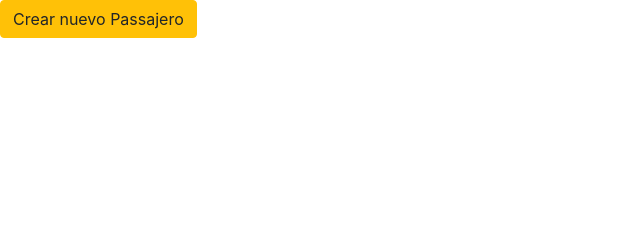
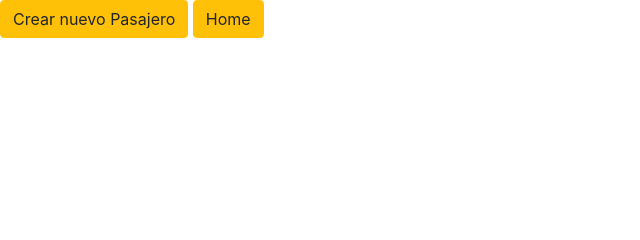
Before and after one commit to ThePacktur/Hostal, a Django app: page /listaPasajero/ in a window 1280 px wide. Shown: the part 186-426 px from the top of the page, without its empty margins (0-640 px from the left). Run offline with Django 4.2, Linux system fonts and the light colour scheme; data that the repository does not hold is empty; some libraries are stand-ins or nearby versions.

Commit message:
Cambios varios
Se hicieron cambios en lista de habitaciones y en su vista.

```diff
--- a/hostalApp/hostalApp/urls.py
+++ b/hostalApp/hostalApp/urls.py
@@ -34,5 +34,6 @@
     path('crearPasajero/', views.crearPasajero, name='crearPasajero'),
     path('editarPasajero/<int:pasajero_id>/', views.editarPasajero, name='editarPasajero'),
     path('eliminarPasajero/<int:pasajero_id>/', views.eliminarPasajero, name='eliminarPasajero'),
-    path('pedirHabitacion', views.pedirHabitacion, name='pedirHabitacion')
+    path('pedirHabitacion', views.pedirHabitacion, name='pedirHabitacion'),
+    path('listadoPedido', views.listaPedido, name='listadoPedido')
 ]
--- a/hostalApp/hotelApp/models.py
+++ b/hostalApp/hotelApp/models.py
@@ -13,7 +13,7 @@
     numberHotel = models.IntegerField(verbose_name="Numero de la direccion del hotel")
 
     def __str__(self):
-        return f'{self.nombreHotel} - {self.direccionHotel}'
+        return f'{self.nombreHotel} - {self.direccionHotel} #{self.numberHotel}'
 
 class Habitacion(models.Model):
     id = models.AutoField(primary_key=True)
--- a/hostalApp/hotelApp/templates/hotelApp/crearHabitacion.html
+++ b/hostalApp/hotelApp/templates/hotelApp/crearHabitacion.html
@@ -21,5 +21,6 @@
         </form>
     </table>
     <a href="{% url 'crearHotel' %}" class="btn btn-warning">Crear Hotel</a>
+    <a href="{% url 'index' %}" class="btn btn-warning">Home</a>
 </body>
 </html>
--- a/hostalApp/hotelApp/templates/hotelApp/crearHotel.html
+++ b/hostalApp/hotelApp/templates/hotelApp/crearHotel.html
@@ -15,6 +15,7 @@
             {% csrf_token %}
             {{ form.as_p }}
             <button type="submit" class="btn btn-primary">Guardar</button>
+            <a href="{% url 'index' %}" class="btn btn-warning">Home</a>
 
         </div>
 
--- a/hostalApp/hotelApp/templates/hotelApp/crearPasajero.html
+++ b/hostalApp/hotelApp/templates/hotelApp/crearPasajero.html
@@ -15,6 +15,7 @@
                 {% csrf_token %}
                 {{ form.as_p }}
                 <button type="submit" class="btn btn-primary">Guardar</button>
+                <a href="{% url 'index' %}" class="btn btn-warning">Home</a>
             </div>
         </div>
     </form>
--- a/hostalApp/hotelApp/templates/hotelApp/editarHabitacion.html
+++ b/hostalApp/hotelApp/templates/hotelApp/editarHabitacion.html
@@ -13,5 +13,6 @@
         {% csrf_token %}
         {{ form.as_p }}
         <button type="submit" class="btn btn-primary">Guardar</button>
+        <a href="{% url 'index' %}" class="btn btn-warning">Home</a>
     </form>
 </html>
--- a/hostalApp/hotelApp/templates/hotelApp/editarHotel.html
+++ b/hostalApp/hotelApp/templates/hotelApp/editarHotel.html
@@ -15,6 +15,7 @@
         {% csrf_token %}
         {{ form.as_p }}
         <button type="submit" class="btn btn-primary"><a href="listadoHotel.html"></a> Guardar</button>
+        <a href="{% url 'index' %}" class="btn btn-warning">Home</a>
     </form>
 </body>
 </html>
--- a/hostalApp/hotelApp/templates/hotelApp/editarPasajero.html
+++ b/hostalApp/hotelApp/templates/hotelApp/editarPasajero.html
@@ -14,6 +14,7 @@
         {% csrf_token %}
         {{ form.as_p }}
         <button type="submit" class="btn btn-primary">Guardar</button>
+        <a href="{% url 'index' %}" class="btn btn-warning">Home</a>
     </form>
 
 </body>
--- a/hostalApp/hotelApp/templates/hotelApp/listadoHotel.html
+++ b/hostalApp/hotelApp/templates/hotelApp/listadoHotel.html
@@ -42,6 +42,7 @@
         </tbody>
     </table>
     <a href="{% url 'crearHotel' %}" class="btn btn-warning">Crear Hotel</a>
+    <a href="{% url 'index' %}" class="btn btn-warning">Home</a>
 
 </body>
 </html>
--- a/hostalApp/hotelApp/templates/hotelApp/listadoPasajero.html
+++ b/hostalApp/hotelApp/templates/hotelApp/listadoPasajero.html
@@ -22,24 +22,26 @@
                 </tr>
             </thead>
             <tbody>
-                {% for pasajeros in pasajero %}
+                {% for pasajero in pasajeros %}
                 <tr>
-                    <td>{{ pasajeros.rutClient }}</td>
-                    <td>{{ pasajeros.nombreClient }}</td>
-                    <td>{{ pasajeros.apellidoClint }}</td>
-                    <td>{{ pasajeros.fonoClient }}</td>
-                    <td>{{ pasajeros.llegadaClient }}</td>
-                    <td>{{ pasajeros.salidaClient }}</td>
+                    <td>{{ pasajero.rutClient }}</td>
+                    <td>{{ pasajero.nombreClient }}</td>
+                    <td>{{ pasajero.apellidoClint }}</td>
+                    <td>{{ pasajero.fonoClient }}</td>
+                    <td>{{ pasajero.llegadaClient }}</td>
+                    <td>{{ pasajero.salidaClient }}</td>
                     <td>
-                        <button><a href="{% url 'editarPasajero' pasajeros.id %}" class="btn btn-primary">Editar</a></button>
-                        <button><a href="{% url 'eliminarPasajero' pasajeros.id %}" class="btn btn-danger">Eliminar</a></button>
+                        <button><a href="{% url 'editarPasajero' pasajero.id %}" class="btn btn-primary">Editar</a></button>
+                        <button><a href="{% url 'eliminarPasajero' pasajero.id %}" class="btn btn-danger">Eliminar</a></button>
                     </td>
                 </tr>
                 {% endfor %}
             </tbody>
         </table>
 
-        <a href="{% url 'crearPasajero' %}" class="btn btn-warning">Crear nuevo Passajero</a>
+        <a href="{% url 'crearPasajero' %}" class="btn btn-warning">Crear nuevo Pasajero</a>
+        <a href="{% url 'index' %}" class="btn btn-warning">Home</a>
+
 
 </body>
 </html>
--- a/hostalApp/hotelApp/templates/hotelApp/pedirHabitacion.html
+++ b/hostalApp/hotelApp/templates/hotelApp/pedirHabitacion.html
@@ -14,7 +14,8 @@
             <div class="col-md-4 mb-3">
                 {% csrf_token %}
                 {{ form.as_p }}
-                <button type="submit" class="btn btn-primary">Guardar</button>
+                <button type="submit" class="btn btn-primary " href={{% url "listadoPedido" %}}>Guardar</button>
+                <a href="{% url 'index' %}" class="btn btn-warning">Home</a>
             </div>
         </div>
     </form>
--- a/hostalApp/hotelApp/views.py
+++ b/hostalApp/hotelApp/views.py
@@ -44,8 +44,8 @@
 
 def listaHabitacion(request):
     habitaciones = Habitacion.objects.all()
-
-    return render(request, 'hotelApp/listadoHabitacion.html', {'habitaciones':habitaciones})
+    hoteles = Hotel.objects.all()
+    return render(request, 'hotelApp/listadoHabitacion.html', {'habitaciones':habitaciones, 'hoteles':hoteles})
 
 def crearHabitacion(request):
     if request.method == 'POST':
```
Also changed, not shown: hostalApp/hotelApp/templates/hotelApp/listadoHabitacion.html (+14 -4 lines), hostalApp/hotelApp/templates/hotelApp/listadoPedido.html (+7 -9 lines), hostalApp/hotelApp/migrations/0006_remove_pasajero_pedir_alter_habitacion_capacidad_and_more.py (added).
